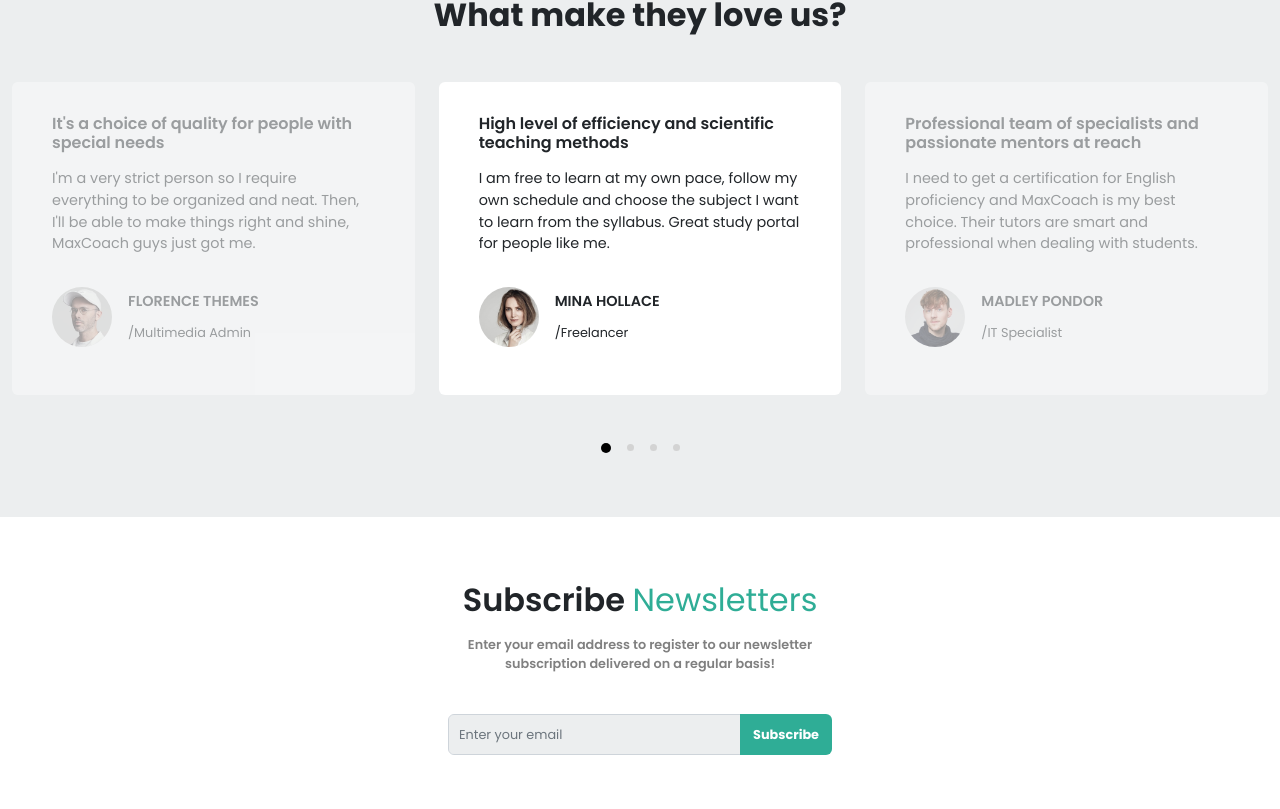
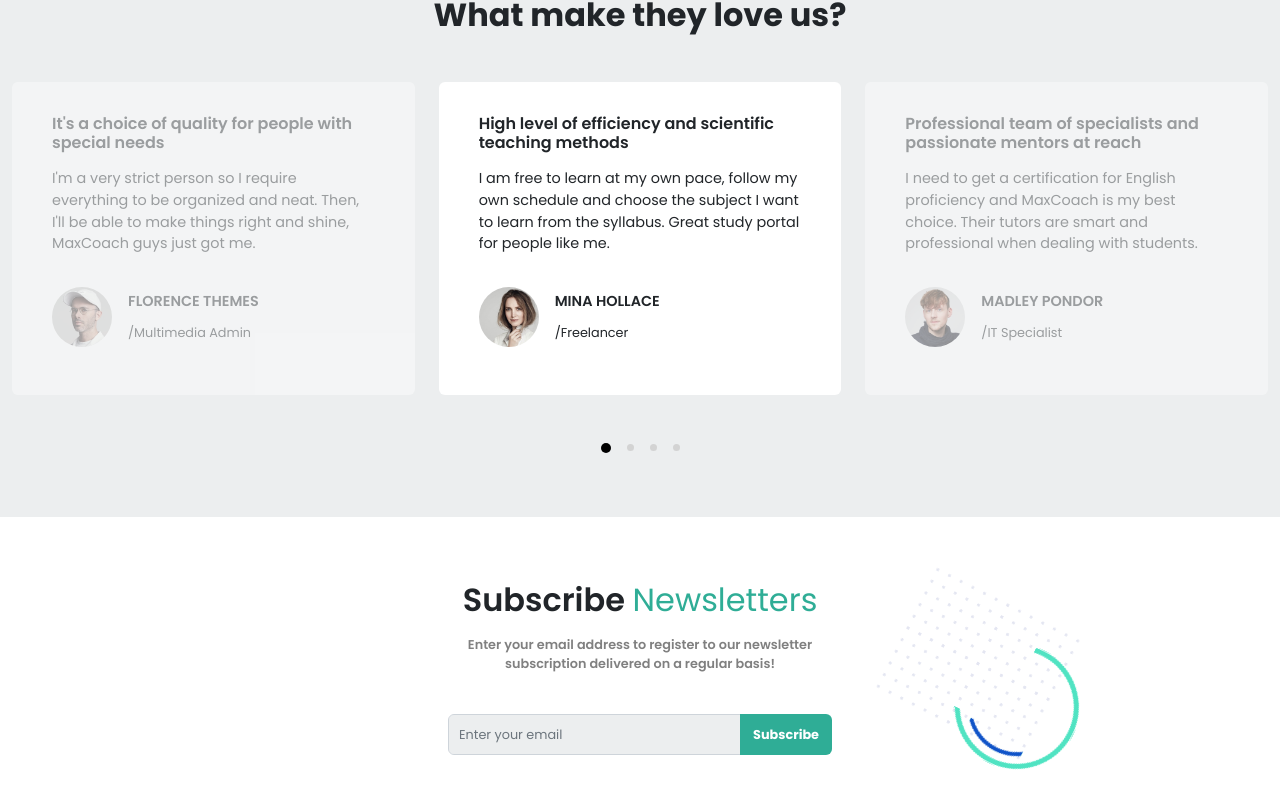
Before and after one commit to nespolisimmaco/proj-html-vuejs, a Vue app: page / in a window 1280 px wide. Shown: the part 4494-5303 px from the top of the page. Built offline with nearby package versions, Linux system fonts and the light colour scheme.

Commit message:
Add: Newsletter component implemented

```diff
--- a/src/components/Newsletter.vue
+++ b/src/components/Newsletter.vue
@@ -7,6 +7,8 @@ export default {
 <template>
     <!-- Newsletter -->
     <div class="newsletter text-center">
+        <img id="dots" src="../assets/img/maxcoach-shape-09.png">
+        <img id="circle" src="../assets/img/maxcoach-shape-02.png">
         <!-- Container -->
         <div class="ms_smaller-container">
             <h2>Subscribe <span>Newsletters</span></h2>
@@ -30,6 +32,19 @@ export default {
 
 .newsletter {
     padding: 4rem 0;
+    position: relative;
+
+    #dots {
+        position: absolute;
+        top: 50px;
+        right: 200px;
+    }
+
+    #circle {
+        position: absolute;
+        top: 130px;
+        right: 200px;
+    }
 }
 
 .ms_smaller-container {
```
